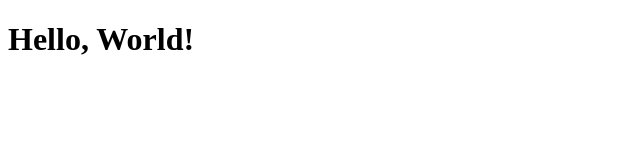
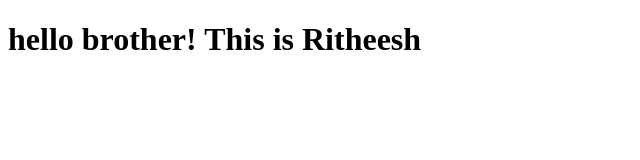
Before and after one commit to RitheeshBaradwaj/myDevOpsProject, a plain HTML site: page index.html in a window 1280 px wide. Shown: the whole page, without its empty margins (0-640 px from the left). Drawn offline with Linux system fonts and the light colour scheme.

Commit message:
Updated a new feature myname

```diff
--- a/index.html
+++ b/index.html
@@ -2,7 +2,7 @@
 <html>
 <body>
 
-<h1>Hello, World!</h1>
+<h1>hello brother! This is Ritheesh</h1>
 
 </body>
 </html>
```
